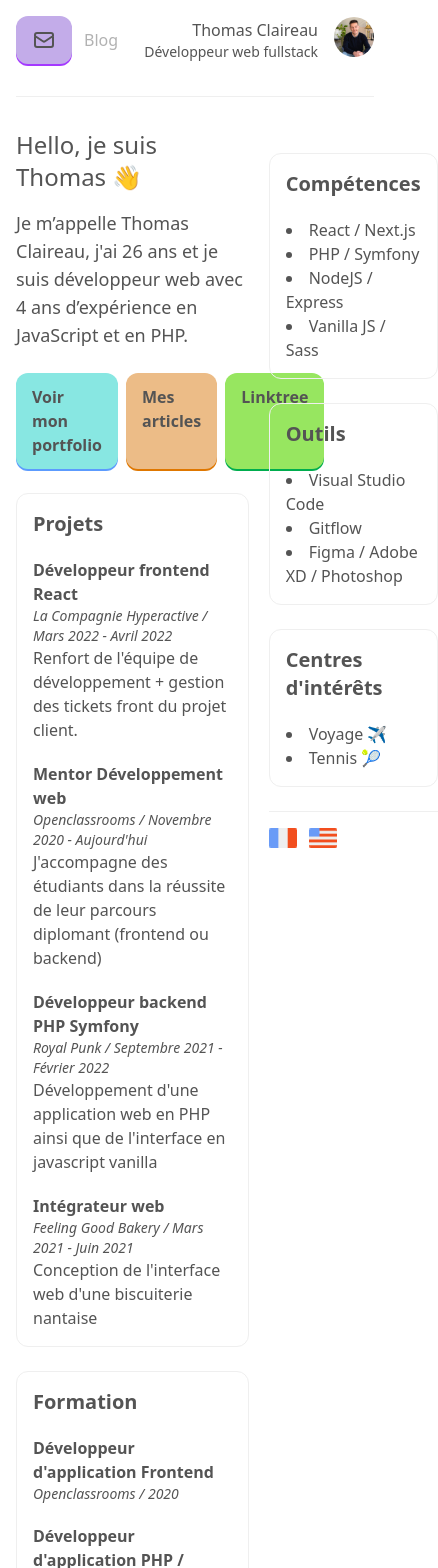
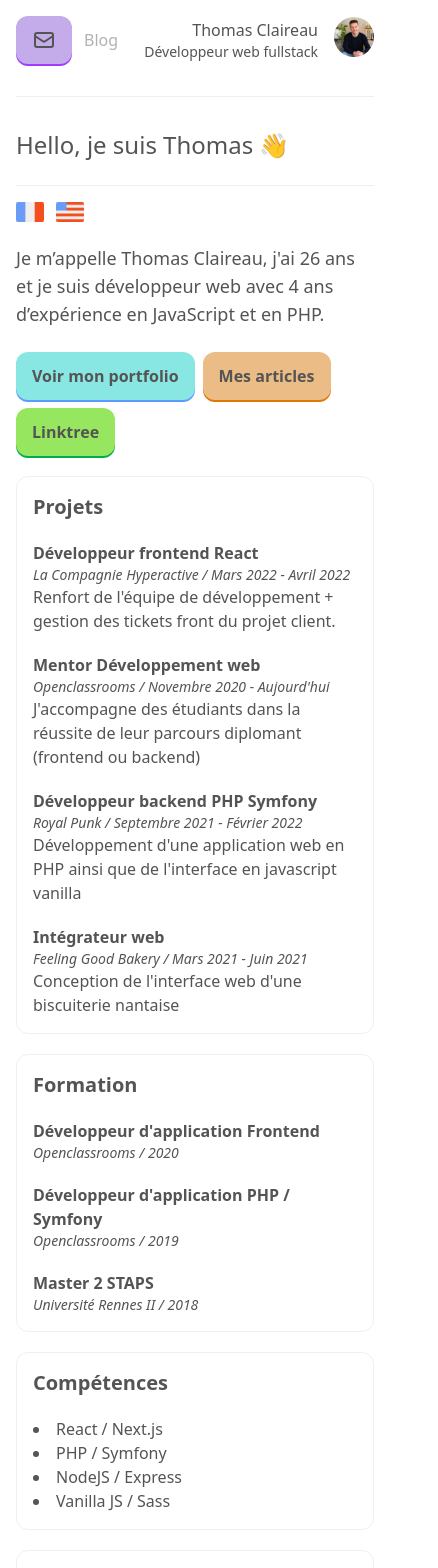
Before and after one commit to thomas-claireau/resume, a Next.js app: page / in a window 390 px wide. Shown: the top 1568 px of the page, 438 px wide, since content can reach past the window. Built offline with nearby package versions, Linux system fonts and the light colour scheme.

Commit message:
:iphone: (main + footer): responsive ok

```diff
--- a/components/Box.tsx
+++ b/components/Box.tsx
@@ -18,7 +18,7 @@ export default function Box({ data, ul = false }: Props) {
   if (!data) return <div>Loading</div>;
 
   return (
-    <article className="mt-6 border border-gray-100 rounded-xl p-4">
+    <article className="mt-5 border border-gray-100 rounded-xl p-4 md:mt-6">
       <h3 className="text-xl font-semibold">
         {data.label}
       </h3>
--- a/components/Footer.jsx
+++ b/components/Footer.jsx
@@ -6,7 +6,7 @@ export default function Footer() {
   const date = new Date();
 
   return (
-    <footer className="flex justify-between border-t mt-8 text-sm text-gray-300 pt-4">
+    <footer className="flex flex-col items-center gap-3 justify-between border-t mt-8 text-sm text-gray-300 pt-4 md:flex-row md:gap-0 text-center">
       <div className="left">
         c.
         {' '}
--- a/components/Languages.tsx
+++ b/components/Languages.tsx
@@ -1,9 +1,13 @@
 import Image from 'next/image';
 import Link from 'next/link';
 
-export default function Languages() {
+type Props = {
+	className?: string;
+}
+
+export default function Languages({ className = '' }: Props) {
   return (
-    <div className="flex gap-3 border-t mt-6 pt-4 cursor-pointer">
+    <div className={`${className} flex gap-3 border-t mt-6 pt-4 cursor-pointer`}>
       <Link href="/" locale="fr">
         <a><Image src="/img/fr.png" width={28} height={20} /></a>
       </Link>
--- a/pages/index.tsx
+++ b/pages/index.tsx
@@ -14,11 +14,16 @@ export default function Home() {
     <Container className="py-4">
       <Header />
 
-      <div className="flex gap-5 mt-8">
+      <div className="flex flex-col gap-0 mt-8 md:flex-row md:gap-5">
         <main className="w-full min-w-[65%]">
-          <h1 className="text-2xl font-normal">{i18n?.h1}</h1>
+          <div>
+            <h1 className="text-2xl font-normal">
+              {i18n?.h1}
+            </h1>
+            <Languages className="flex md:hidden" />
+          </div>
           <p className="text-lg mt-4">{i18n?.description}</p>
-          <div className="buttons mt-6 flex gap-2">
+          <div className="buttons mt-6 flex flex-wrap gap-2">
             <Button href="/portfolio" target="_blank" color="bg-[#88e7e2]" shadow="shadow-[0_2px_0_0_#5c9bfe]">{i18n?.buttons?.portfolio}</Button>
             <Button href="/blog" target="_blank" color="bg-[#ecbc87]" shadow="shadow-[0_2px_0_0_#df7700]">{i18n?.buttons?.blog}</Button>
             <Button href="/portfolio" target="_blank" color="bg-[#97e660]" shadow="shadow-[0_2px_0_0_#00ad4e]">{i18n?.buttons?.linktree}</Button>
@@ -32,7 +37,7 @@ export default function Home() {
           <Box data={i18n?.tools} ul />
           <Box data={i18n?.interests} ul />
 
-          <Languages />
+          <Languages className="hidden md:flex" />
         </aside>
       </div>
 
```
